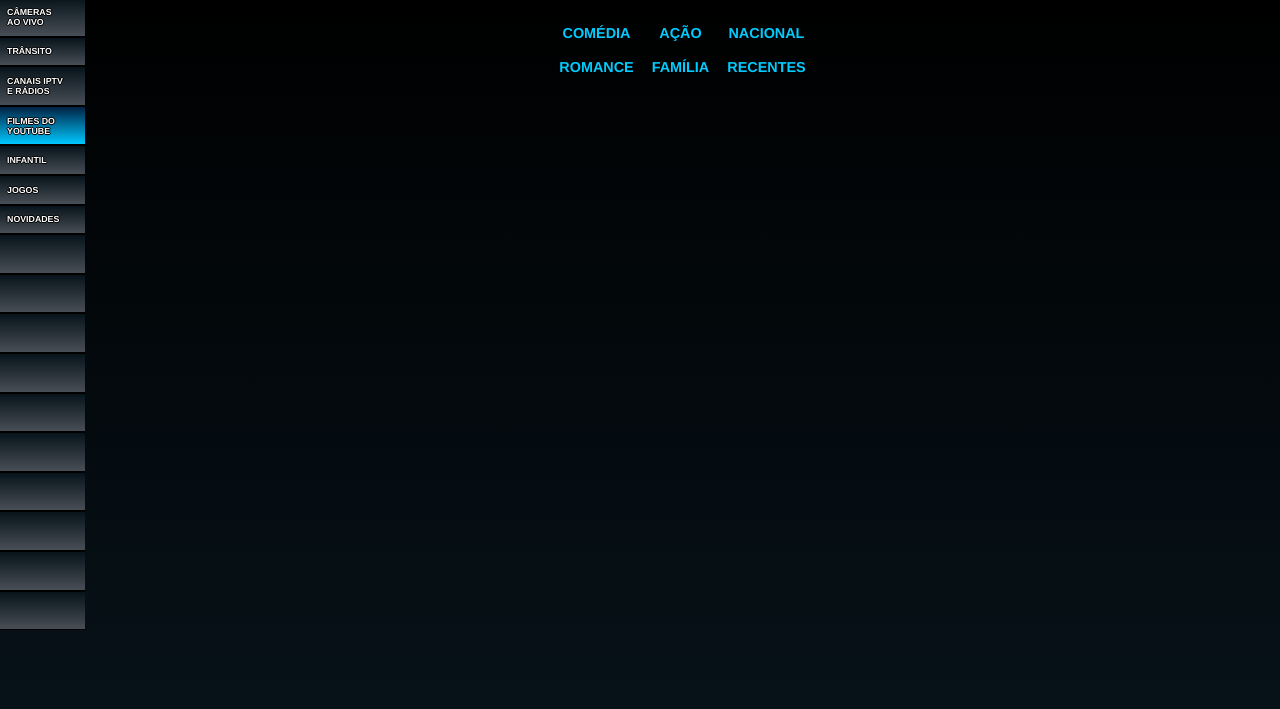
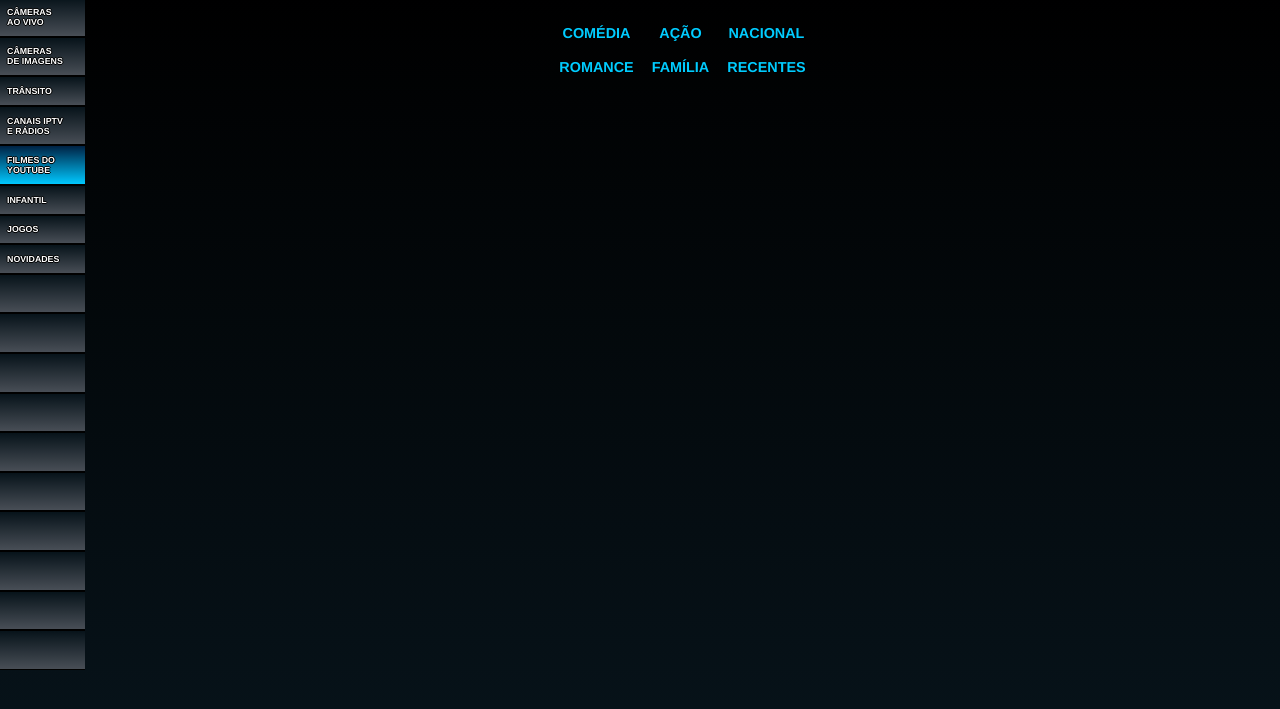
Before and after one commit to zero800/zero800.github.io, a plain HTML site: page old/filmes.html in a window 1280 px wide. Shown: the part 53-762 px from the top of the page. Drawn offline with Linux system fonts and the light colour scheme.

Commit message:
Add files via upload

```diff
--- a/old/filmes.html
+++ b/old/filmes.html
@@ -23,18 +23,19 @@
 
 		<div class="left col">
             <div class="header row"> &nbsp;&nbsp;
-			 <a href="geral.html">
+			<a href="geral.html">
 			<img border="0" src="img/inicio.png" align="top" alt="Início" width="42" >
 			</a>
 			</div>
             <div class="body row scroll-y">
 
 				<ul id="ul_li" class="listview">
-                    <li onclick="location.href='geral.html'"> CÂMERAS <br> AO VIVO </li>
-					<li onclick="location.href='transito.html'"> TRÂNSITO </li>
-					<li onclick="location.href='iptv.html'"> CANAIS IPTV <br> E RÁDIOS</li>
-					<li onclick="location.href='filmes.html'" class="selected"> FILMES DO YOUTUBE </li>
-					<li onclick="location.href='infantil.html'"> INFANTIL </li>
+                    <li onclick="location.href='geral.html'">CÂMERAS <br> AO VIVO </li>
+					<li onclick="location.href='imagens.html'">CÂMERAS <br> DE IMAGENS</li>
+					<li onclick="location.href='transito.html'">TRÂNSITO </li>
+					<li onclick="location.href='iptv.html'">CANAIS IPTV <br> E RÁDIOS</li>
+					<li onclick="location.href='filmes.html'" class="selected">FILMES DO YOUTUBE </li>
+					<li onclick="location.href='infantil.html'">INFANTIL </li>
 					<li onclick="location.href='jogos.html'">JOGOS</li>
 					<li onclick="location.href='novidades.html'">NOVIDADES</li>
 					<li>&nbsp; <br> &nbsp; </li>
```
Also changed, not shown: old/geral.html (+1 -0 lines), old/imagens.html (+5 -2 lines), old/infantil.html (+1 -0 lines), old/iptv.html (+1 -0 lines), old/jogos.html (+1 -0 lines), old/novidades.html (+1 -0 lines), old/transito.html (+1 -0 lines).
